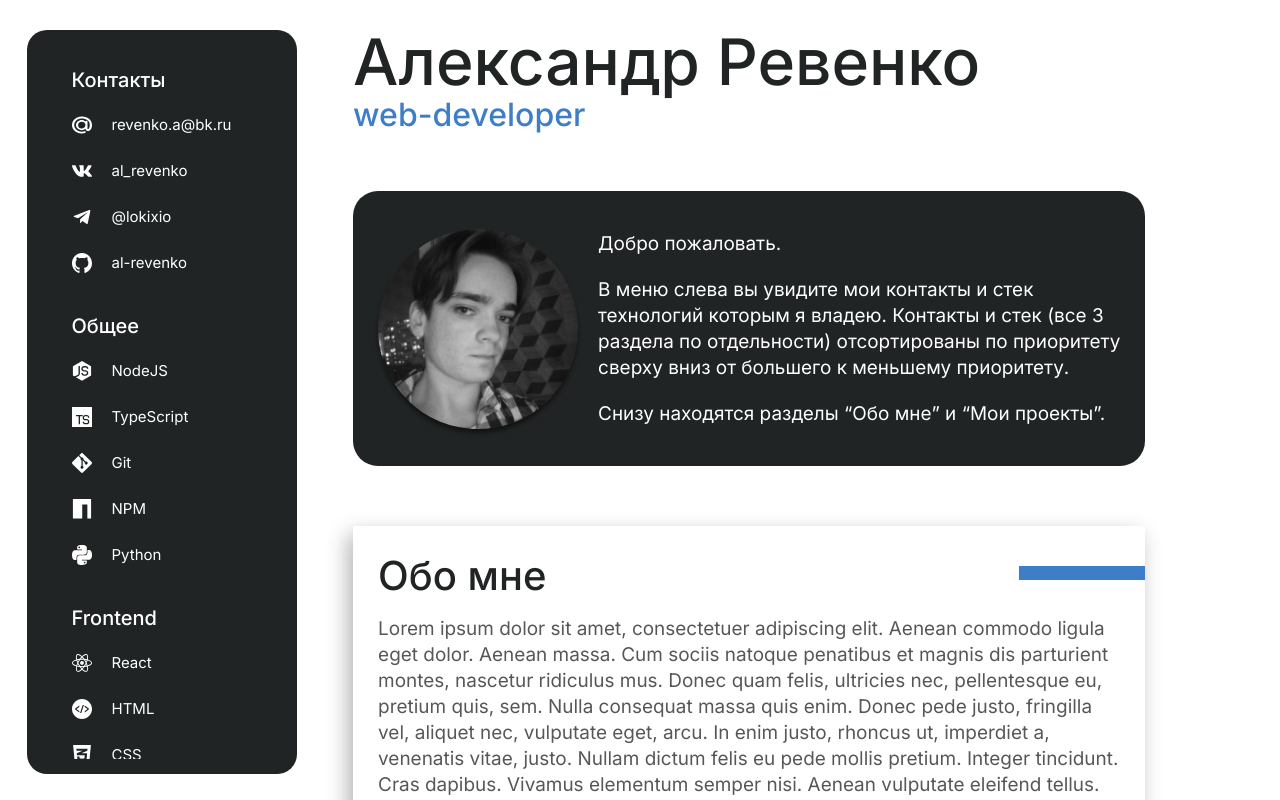
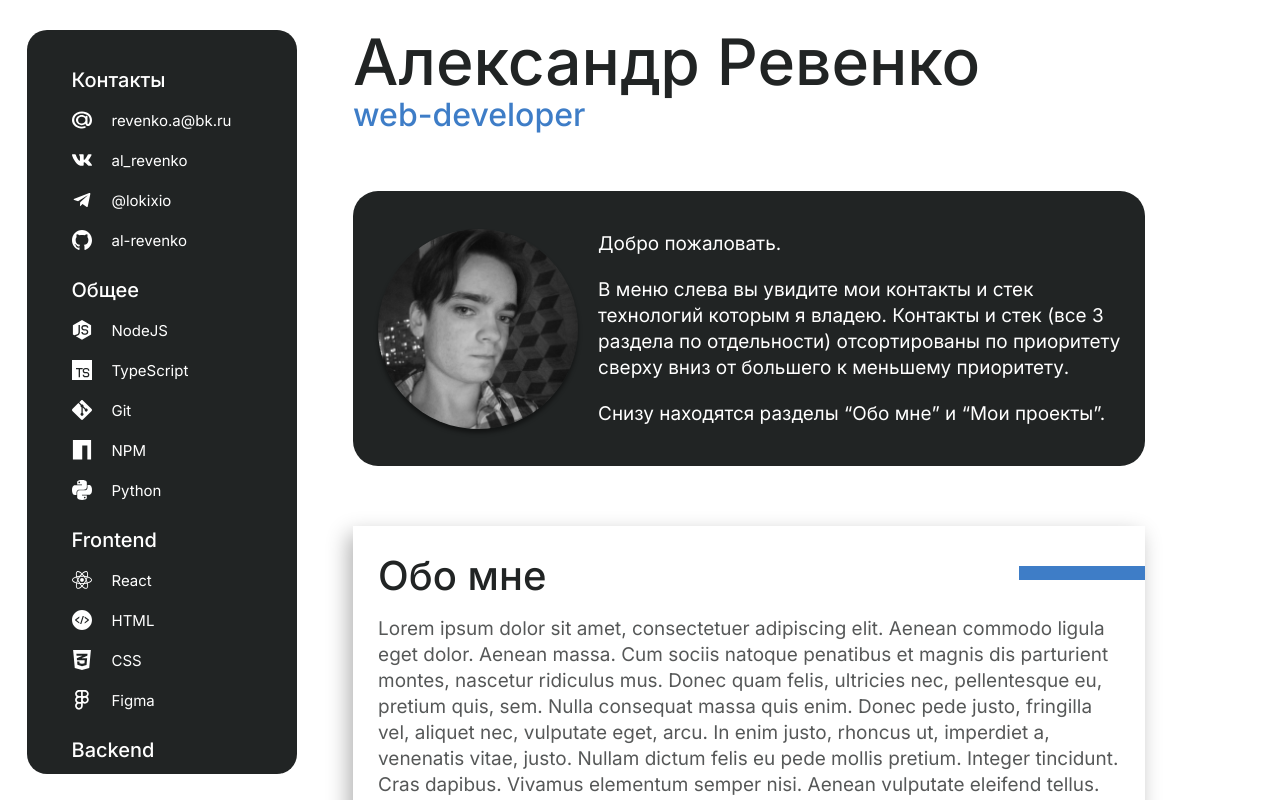
Before and after one commit to al-revenko/resume, a React (Vite) app: page / in a window 1280 px wide. Shown: the top 800 px of the page. Built offline with nearby package versions, Linux system fonts and the light colour scheme.

Commit message:
Внёс правки в разметку и структуру компонента InfoList

```diff
--- a/src/components/comps/info-list/InfoList.tsx
+++ b/src/components/comps/info-list/InfoList.tsx
@@ -1,4 +1,4 @@
-import InfoListPropsI from "./infoList.interface";
+import InfoListPropsI from "./InfoList.interface";
 
 
 const InfoList = (props: InfoListPropsI) => {
@@ -18,11 +18,16 @@ const InfoList = (props: InfoListPropsI) => {
 
             return (
               <li className={styles.li} key={index}>
-                <Icon width={styles.li_icon?.width} height={styles.li_icon?.height} className={styles.li_icon?.style} />
                 {
                   item.href ?
-                    <a className={styles.li_link} href={href}>{text}</a> :
-                    <p className={styles.li_paragraph} >{text}</p>
+                    <a className={styles.li__linkContainer} href={href}>
+                      <Icon width={styles.li__container__icon?.width} height={styles.li__container__icon?.height} className={styles.li__container__icon?.style} />
+                      <p>{text}</p>
+                    </a> :
+                    <div className={styles.li__container}>
+                      <Icon width={styles.li__container__icon?.width} height={styles.li__container__icon?.height} className={styles.li__container__icon?.style} />
+                      <p>{text}</p>
+                    </div>
                 }
               </li>
             )
--- a/src/components/global/popup/Popup.module.scss
+++ b/src/components/global/popup/Popup.module.scss
@@ -41,12 +41,6 @@
   gap: 8px;
 }
 
-.container__categories__category__skills__skill {
-  display: flex;
-  align-items: center;
-  gap: 10px;
-}
-
 .container__categories__category__skills__skill__icon {
   fill: $sidebar-text-color;
 }
@@ -54,4 +48,7 @@
 .container__categories__category__skills__skill__text {
   color: $sidebar-text-color;
   font-size: 16px;
+  display: flex;
+  align-items: center;
+  gap: 10px;
 }
--- a/src/components/global/popup/Popup.tsx
+++ b/src/components/global/popup/Popup.tsx
@@ -1,8 +1,8 @@
 import { useAppSelector } from '~/store/redux/reduxHooks';
 import infoData from '~/store/data/info/info.data';
 import InfoList from '~/components/comps/info-list/InfoList';
-import InfoListPropsI from '~/components/comps/info-list/infoList.interface';
 import style from './Popup.module.scss';
+import InfoListPropsI from '~/components/comps/info-list/InfoList.interface';
 
 
 const Popup = () => {
@@ -23,15 +23,13 @@ const Popup = () => {
 
     ul: style.container__categories__category__skills,
 
-    li: style.container__categories__category__skills__skill,
+    li__container: style.container__categories__category__skills__skill__text,
 
-    li_icon: {
+    li__container__icon: {
       style: style.container__categories__category__skills__skill__icon,
       width: '20px',
       height: '20px',
     },
-
-    li_paragraph: style.container__categories__category__skills__skill__text,
   }
 
   return (
--- a/src/components/sidebar/categories/Categories.module.scss
+++ b/src/components/sidebar/categories/Categories.module.scss
@@ -28,14 +28,12 @@
     margin-top: 3vh;
     border-radius: 100px;
   }
-
-
 }
 
 .container__category {
   display: flex;
   flex-direction: column;
-  gap: 12px;
+  gap: 20px;
 }
 
 .container__category__title {
@@ -45,18 +43,27 @@
 
 .container__category__content {
   display: flex;
+  flex-direction: column;
+  gap: 20px;
+}
+
+.container__category__content__item {
+  display: flex;
   align-items: center;
   gap: 20px;
   font-size: 15px;
   font-weight: 400;
 }
 
-.container__category__content__icon * {
+.container__category__content__item__container__icon * {
   fill: $sidebar-text-color;
 }
 
-.container__category__content__text {
+.container__category__content__item__textContainer,
+.container__category__content__item__linkContainer {
+  display: flex;
+  align-items: center;
+  gap: 20px;
   font-size: 15px;
   font-weight: 400;
-  line-height: 46px;
 }
--- a/src/components/sidebar/categories/Categories.tsx
+++ b/src/components/sidebar/categories/Categories.tsx
@@ -1,7 +1,7 @@
 import infoData from '~/store/data/info/info.data';
 import style from './Categories.module.scss'
 import InfoList from '~/components/comps/info-list/InfoList';
-import InfoListPropsI from '../../comps/info-list/infoList.interface';
+import InfoListPropsI from '~/components/comps/info-list/InfoList.interface';
 
 const Categories = () => {
 
@@ -10,16 +10,19 @@ const Categories = () => {
   const listStyles: InfoListPropsI['styles'] = {
     title: style.container__category__title,
 
+    ul: style.container__category__content,
+
     li: style.container__category__content,
 
-    li_icon: {
-      style: style.container__category__content__icon,
+    li__container__icon: {
+      style: style.container__category__content__item__container__icon,
       width: '20px',
       height: '20px',
     },
-    li_link: style.container__category__content__text,
 
-    li_paragraph: style.container__category__content__text,
+    li__linkContainer: style.container__category__content__item__linkContainer,
+
+    li__container: style.container__category__content__item__textContainer,
   }
 
   return (
```
Also changed, not shown: src/components/comps/info-list/InfoList.interface.ts (+8 -4 lines).
